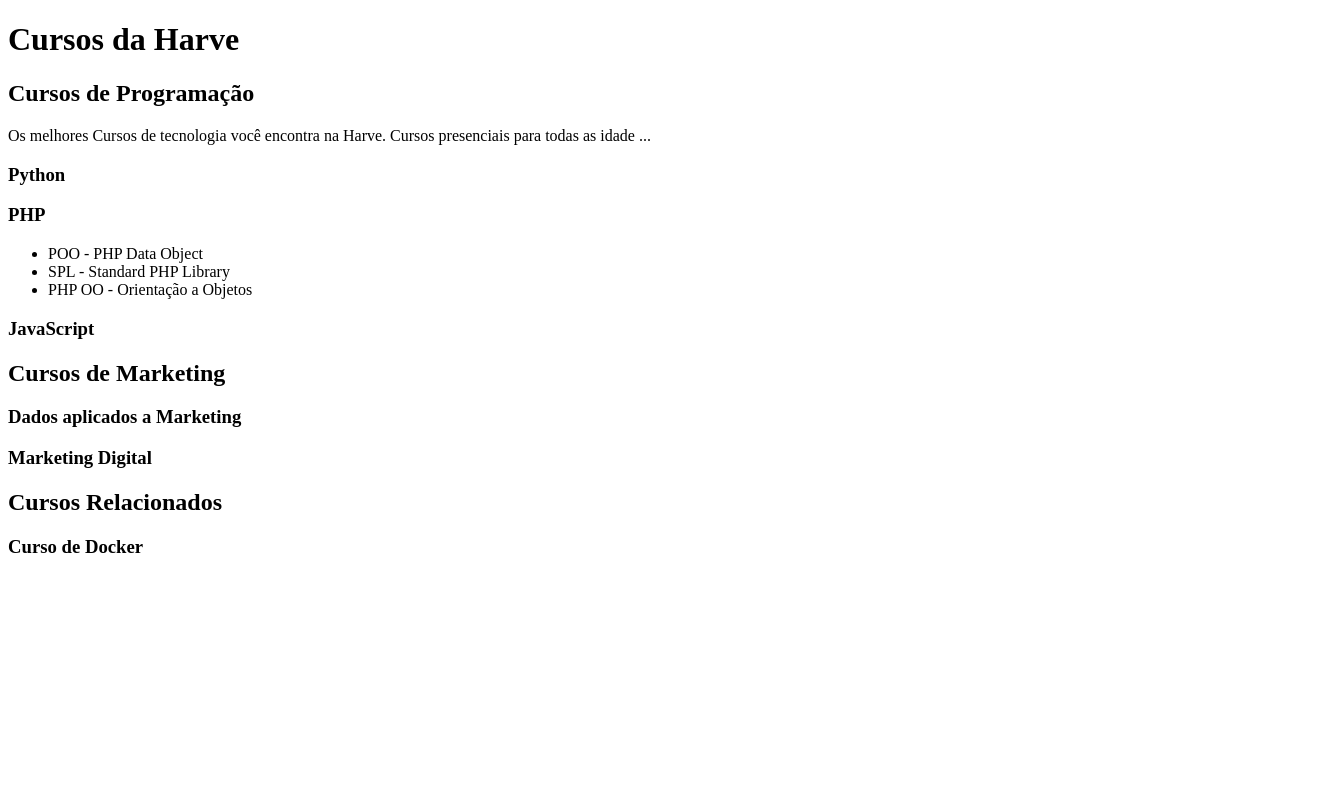
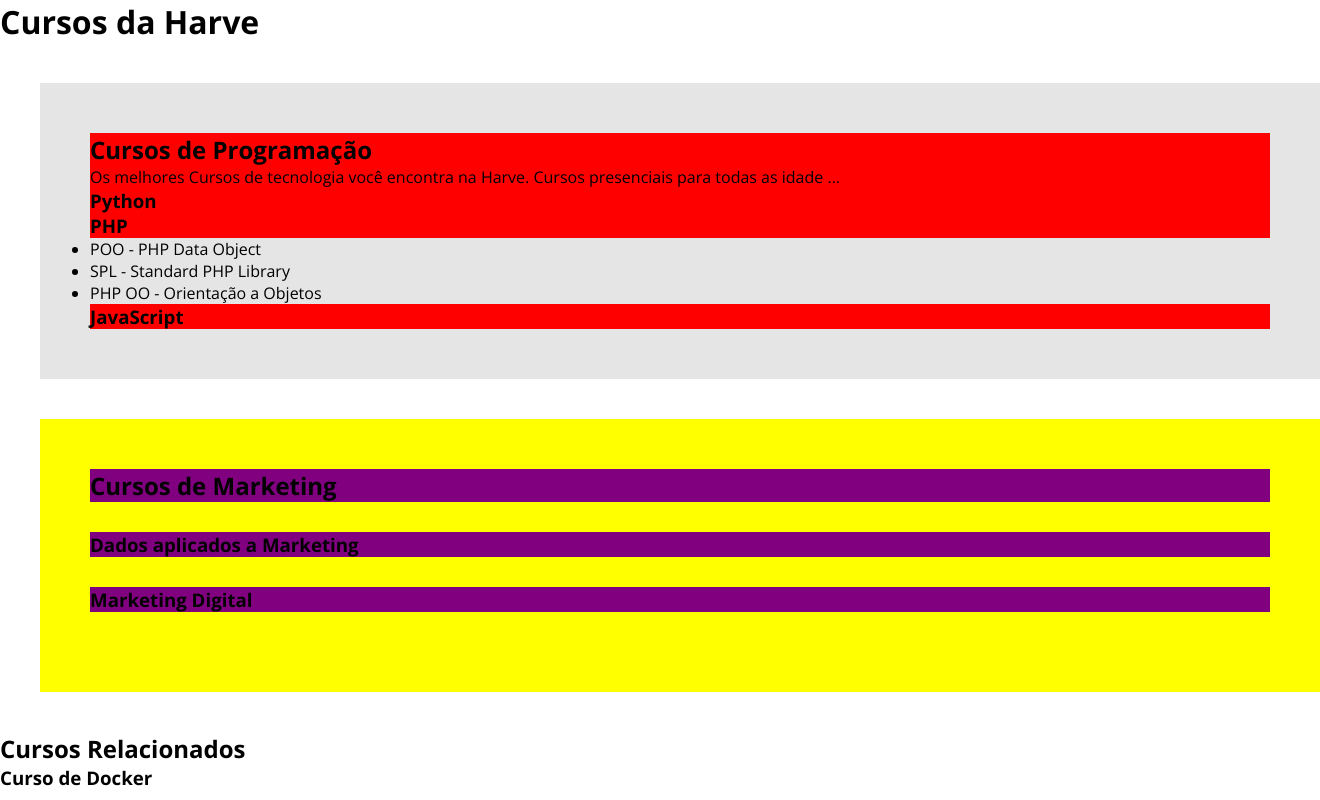
Before and after one commit to EmanuelNunesReis/hello_world, a plain HTML site: page index.html in a window 1280 px wide. Shown: the whole page, 1320 px wide, since content can reach past the window. Drawn offline with nearby package versions, Linux system fonts and the light colour scheme.

Commit message:
conteudo aula 20240627

```diff
--- /dev/null
+++ b/css/style.css
@@ -0,0 +1,32 @@
+*{
+    margin: 0;
+    padding: 0;
+    box-sizing: border-box;
+}
+
+body{
+    font-family: "Open Sans", sans-serif;
+}
+
+.bold{
+    font-weight: bold;
+}
+.section{
+    background: rgba(0, 0, 0, 0.1);
+    width: 100%;
+    padding: 50px;
+    margin: 40px;
+}
+
+.main-section{
+    background-color: yellow;
+}
+
+.section header{
+    background-color: red;
+}
+
+.main-section header{
+    margin-bottom: 30px;
+    background-color: purple;
+}
--- a/index.html
+++ b/index.html
@@ -4,17 +4,19 @@
     <meta charset="UTF-8">
     <meta name="viewport" content="width=device-width, initial-scale=1.0">
     <title>Minha primeira pagina na Harve</title>
-    <style>
-
-    </style>
+    <link rel="stylesheet" href="css/style.css">
+    <link rel="preconnect" href="https://fonts.googleapis.com">
+    <link rel="preconnect" href="https://fonts.gstatic.com" crossorigin>
+    <link href="https://fonts.googleapis.com/css2?family=Open+Sans:ital,wght@0,300..800;1,300..800&display=swap" rel="stylesheet">
 </head>
+<!-- OOCSS -->
 <body>
     <h1>Cursos da Harve</h1>
     <main>
-     <section>
+     <section class="section">
         <header>
             <h1>Cursos de Programação</h1>
-            <p>Os melhores Cursos de tecnologia você encontra na Harve. Cursos presenciais para todas as idade ...</p>
+            <p class="">Os melhores Cursos de tecnologia você encontra na Harve. Cursos presenciais para todas as idade ...</p>
         </header>
         <article>
             <header>
@@ -38,7 +40,7 @@
         </article>
     </section>
 
-    <section>
+    <section class="section main-section">
         <header>
             <h1>Cursos de Marketing</h1>
         </header>
```
